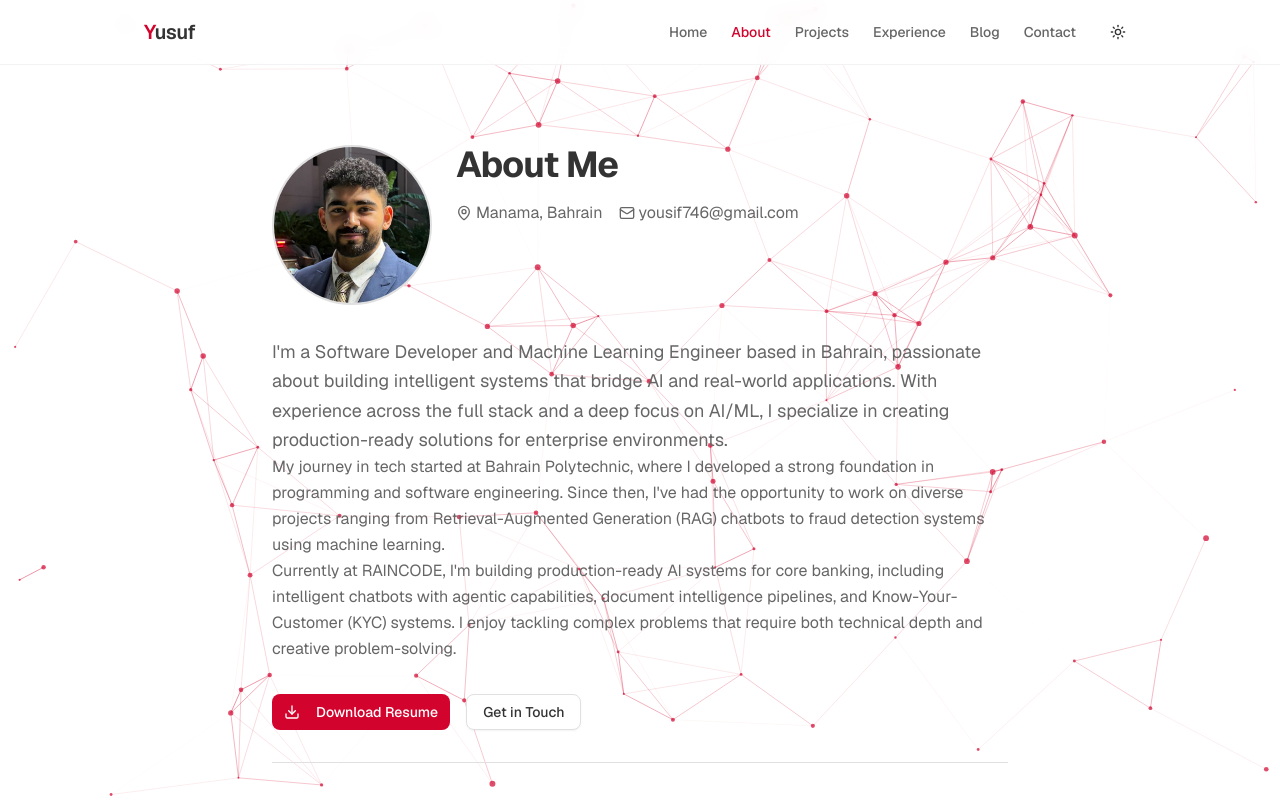
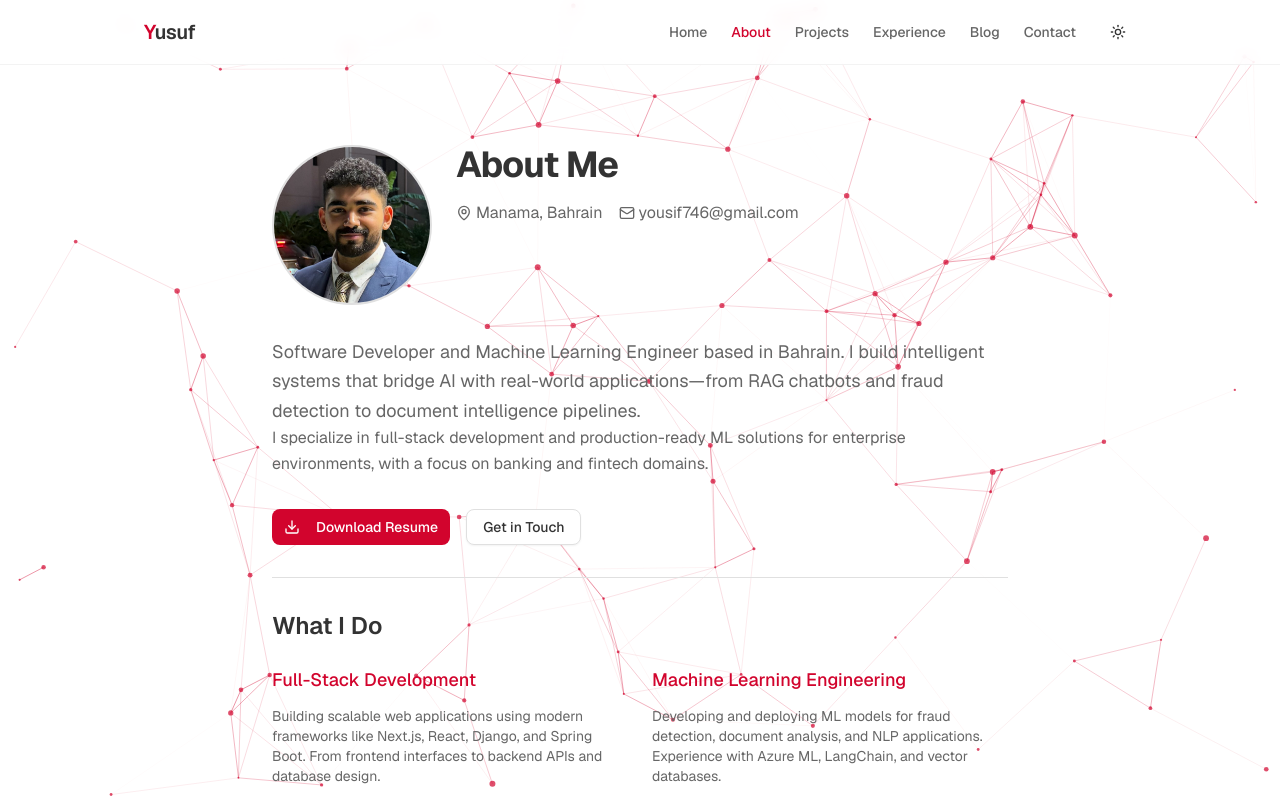
Before and after one commit to YusufHussain746/portfolio, a Next.js app: page /about in a window 1280 px wide. Shown: the top 800 px of the page. Built offline with nearby package versions, Linux system fonts and the light colour scheme.

Commit message:
refactor: update AboutPage description for clarity and conciseness

```diff
--- a/app/about/page.tsx
+++ b/app/about/page.tsx
@@ -47,28 +47,16 @@ export default function AboutPage() {
 
           <div className="prose prose-neutral dark:prose-invert max-w-none">
             <p className="text-lg text-muted-foreground leading-relaxed">
-              I&apos;m a Software Developer and Machine Learning Engineer based
-              in Bahrain, passionate about building intelligent systems that
-              bridge AI and real-world applications. With experience across the
-              full stack and a deep focus on AI/ML, I specialize in creating
-              production-ready solutions for enterprise environments.
+              Software Developer and Machine Learning Engineer based in Bahrain.
+              I build intelligent systems that bridge AI with real-world
+              applications—from RAG chatbots and fraud detection to document
+              intelligence pipelines.
             </p>
 
             <p className="text-muted-foreground leading-relaxed">
-              My journey in tech started at Bahrain Polytechnic, where I
-              developed a strong foundation in programming and software
-              engineering. Since then, I&apos;ve had the opportunity to work on
-              diverse projects ranging from Retrieval-Augmented Generation (RAG)
-              chatbots to fraud detection systems using machine learning.
-            </p>
-
-            <p className="text-muted-foreground leading-relaxed">
-              Currently at RAINCODE, I&apos;m building production-ready AI
-              systems for core banking, including intelligent chatbots with
-              agentic capabilities, document intelligence pipelines, and
-              Know-Your-Customer (KYC) systems. I enjoy tackling complex
-              problems that require both technical depth and creative
-              problem-solving.
+              I specialize in full-stack development and production-ready ML
+              solutions for enterprise environments, with a focus on banking and
+              fintech domains.
             </p>
           </div>
 
```
